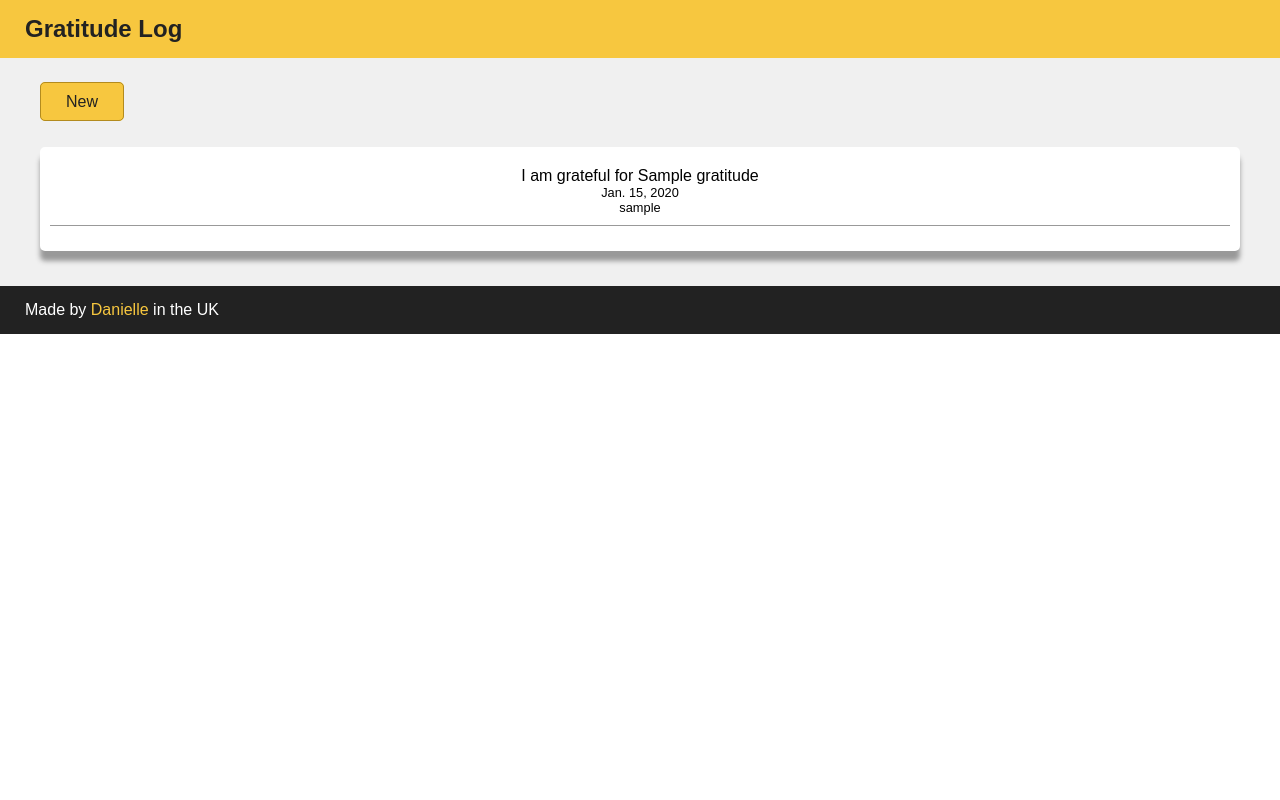
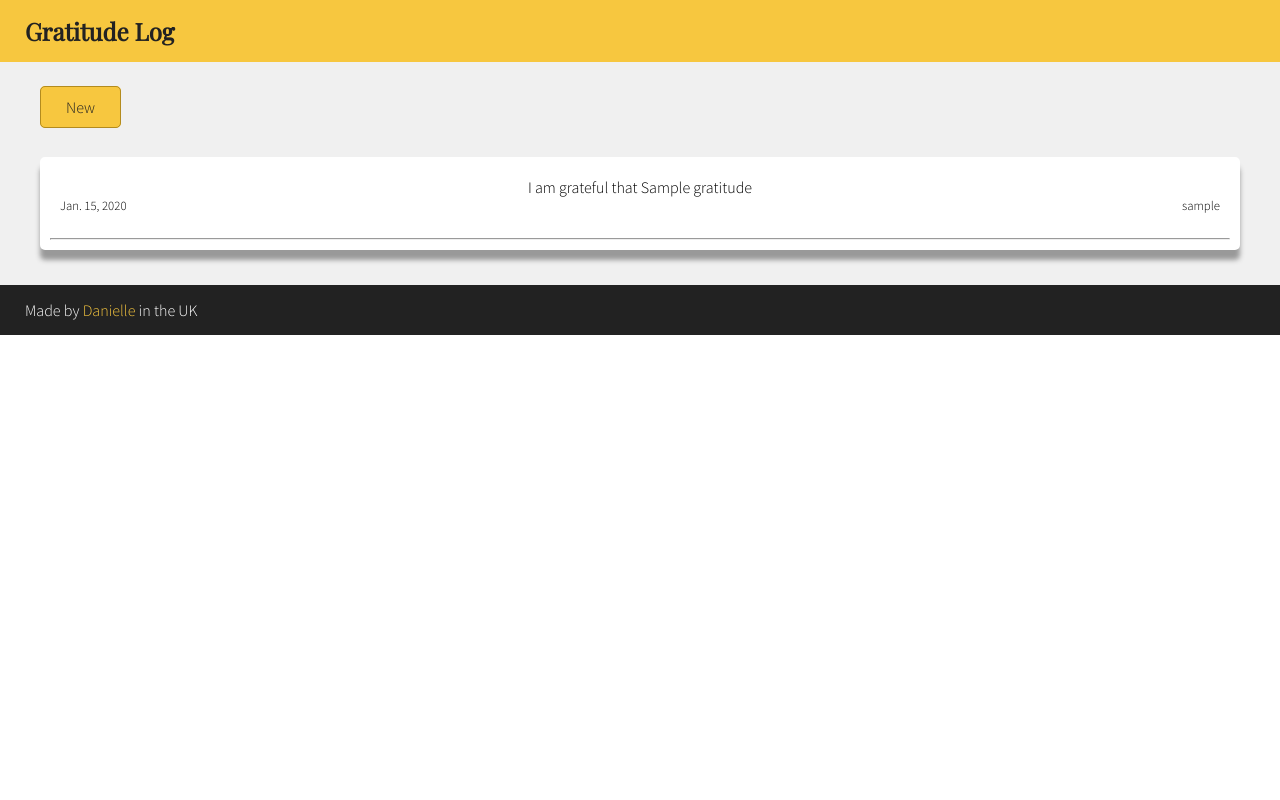
Before and after one commit to daniellenall/gratitudelog, a Django app: page / in a window 1280 px wide. Run offline with Django 3.2, Linux system fonts and the light colour scheme; tables that the repository leaves empty hold one stand-in row (values such as "Sample post").

Commit message:
Basic styling changes

```diff
--- a/gratitudes/templates/gratitudes/home.html
+++ b/gratitudes/templates/gratitudes/home.html
@@ -14,10 +14,13 @@
 <div class="main-content">
     {% for gratitude in gratitudes.all %}
     <div class="list-item">
-        <p class="list-title">I am grateful for {{ gratitude }}</p>
-        <p class="list-date">{{gratitude.date}}</p>
-        <p class="list-author">{{gratitude.author}}</p>
+        <p class="list-title list-item-body">I am grateful that {{ gratitude }}</p>
+        <p class="list-date list-item-two-col">{{gratitude.date}}</p>
+        <p class="list-author list-item-two-col">{{gratitude.author}}</p>
     </div>
+
+    <hr />
+
     {% endfor %}
 </div>
 
--- a/static/gratitudelog/css/main.css
+++ b/static/gratitudelog/css/main.css
@@ -1,3 +1,5 @@
+@import url('https://fonts.googleapis.com/css?family=Playfair+Display|Source+Sans+Pro:300&display=swap');
+
 *, body {
     margin: 0px;
     padding: 0px;
@@ -5,7 +7,7 @@
 }
 
 body {
-    font-family: Arial, Helvetica, sans-serif;
+    font-family: 'Source Sans Pro', sans-serif;
     display: flex;
     flex-direction: column;
 }
@@ -13,6 +15,10 @@ body {
 a {
     color: #f7c73f;
     text-decoration: none;
+}
+
+h1, h2, h3, h4 {
+    font-family: 'Playfair Display', serif;
 }
 
 .btn {
@@ -54,9 +60,26 @@ a {
 }
 
 .list-item {
-    border-bottom: 1px solid #999;
     margin-bottom: 15px;
     padding: 10px;
+    display: flex;
+    flex-wrap: wrap;
+}
+
+.list-item-body {
+    width: 100%;
+    flex: 1 0 auto;
+}
+
+.list-item-two-col {
+    flex-basis: 50%;
+}
+
+.list-item-two-col:nth-child(odd) {
+    text-align: right;
+}
+.list-item-two-col:nth-child(even) {
+    text-align: left;
 }
 
 .list-date {
```
